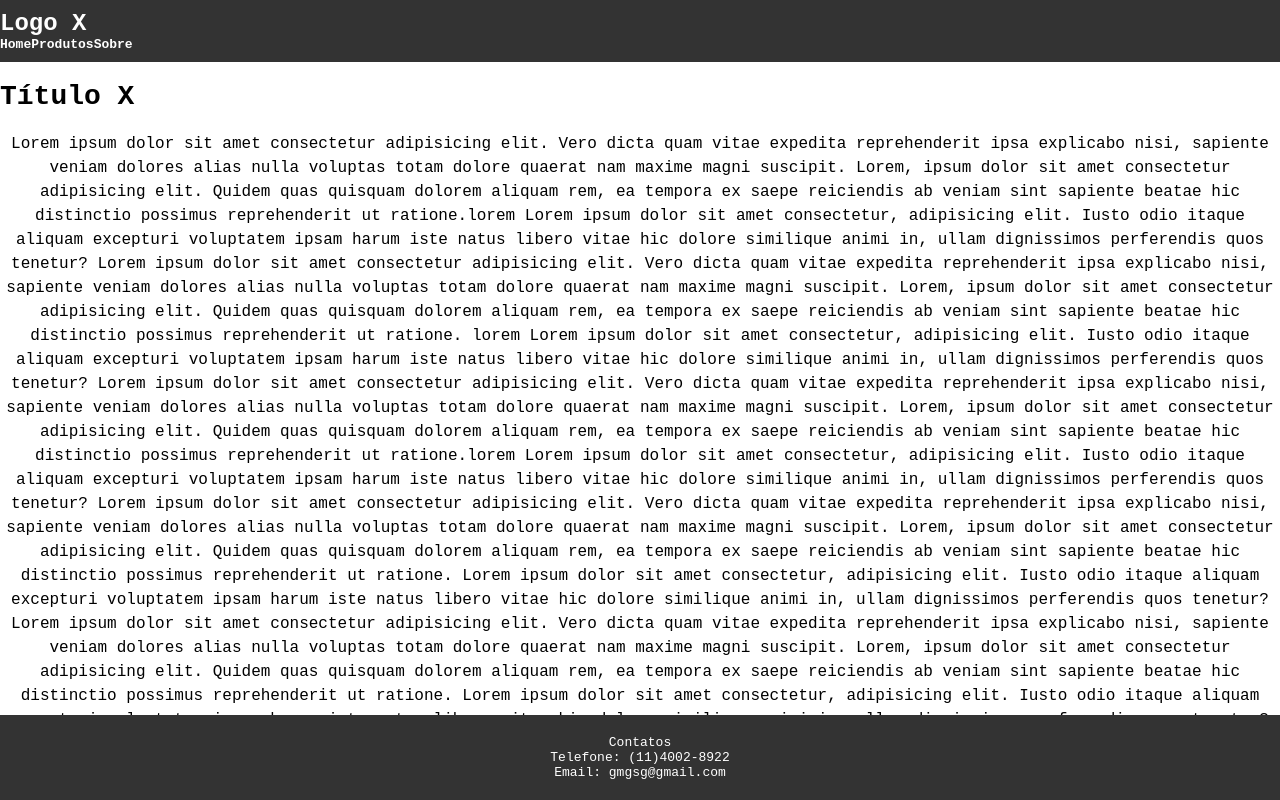
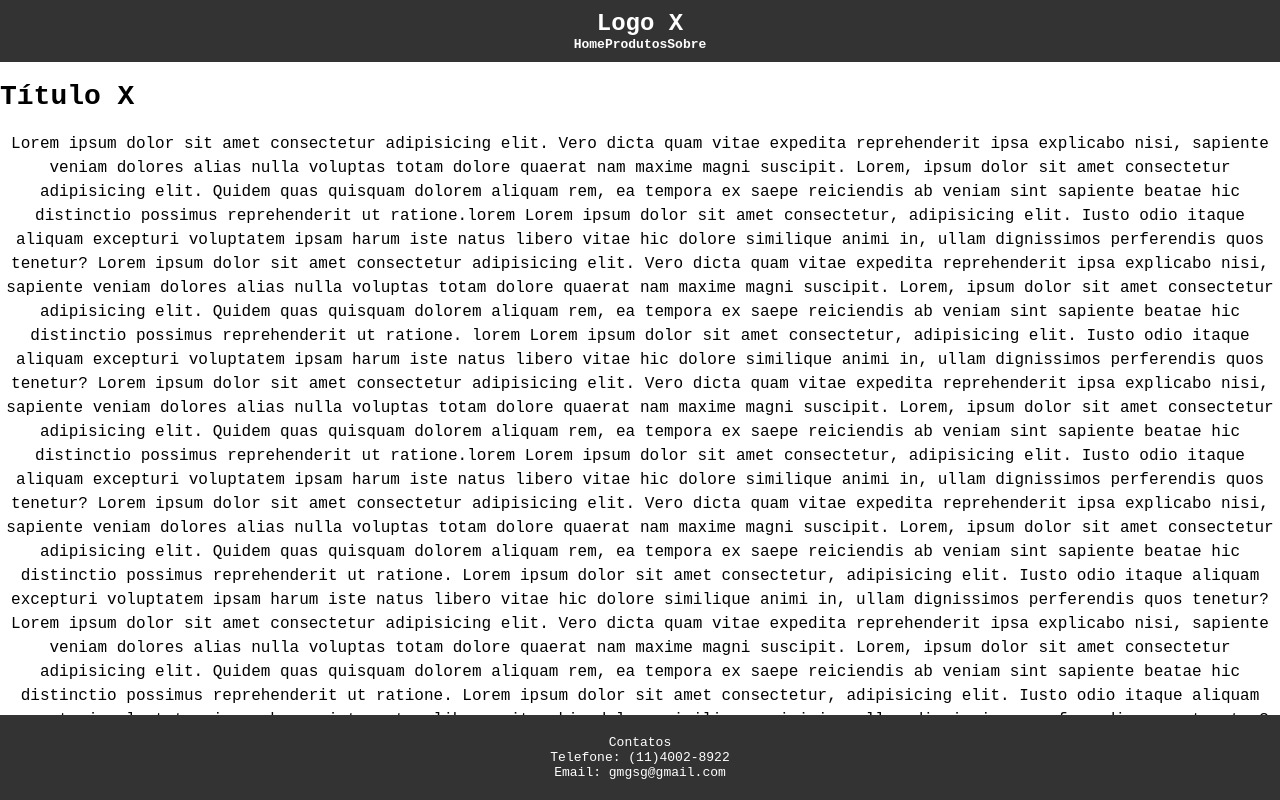
Before and after one commit to Biettt/PROJETO1, a React (Vite) app: page / in a window 1280 px wide. Shown: the top 800 px of the page. Built offline with nearby package versions, Linux system fonts and the light colour scheme.

Commit message:
mudadodois

```diff
--- a/src/App.css
+++ b/src/App.css
@@ -8,7 +8,7 @@ body{
     background-color: #333;
     color: white;
     padding: 10px 0;
-    text-align: cente;
+    text-align: center;
 }
 
 #menu-logo{
```
